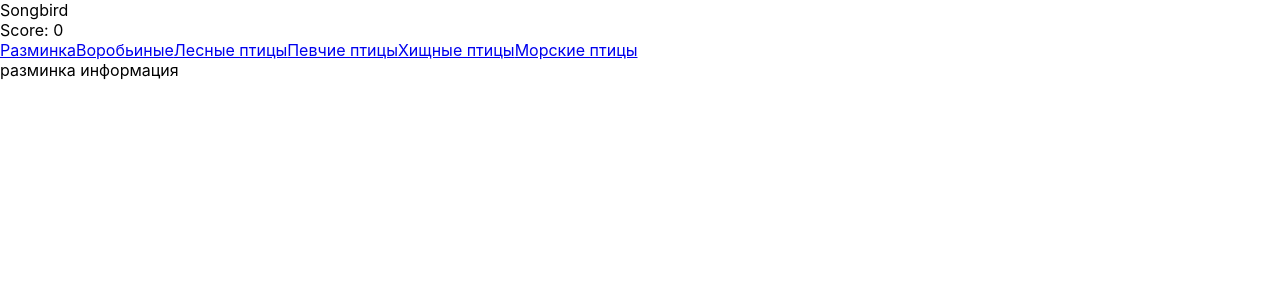
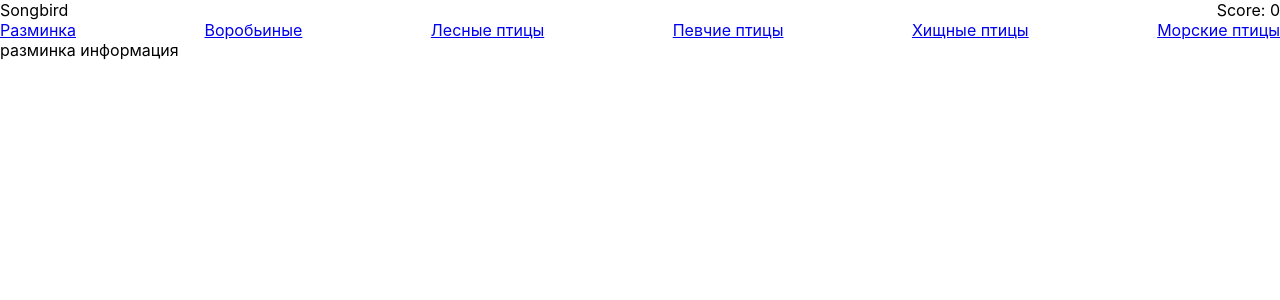
Before and after one commit to mrINEX/songbird, a React (Create React App) app: page / in a window 1280 px wide. Shown: the top 300 px of the page. Built offline with nearby package versions, Linux system fonts and the light colour scheme.

Commit message:
feat: add style

```diff
--- a/src/App.js
+++ b/src/App.js
@@ -2,30 +2,14 @@ import React from 'react';
 import {
   BrowserRouter, Switch, Route, Redirect
 } from 'react-router-dom';
-import TypeButton from './components/typebutton.header';
-
-const typeBirds = [
-  ['Разминка', '/warm-up'],
-  ['Воробьиные', '/passerines'],
-  ['Лесные птицы', '/forest_birds'],
-  ['Певчие птицы', '/song_birds'],
-  ['Хищные птицы', '/predator_birds'],
-  ['Морские птицы', '/sea_birds']
-];
+import Header from './header/header';
 
 function App() {
   return (
     <BrowserRouter>
-      <header>
-        <div>Songbird</div>
-        <div>Score: <span>0</span></div>
-        {typeBirds.map((birds, index) => {
-          const [type, link] = birds;
-          return <TypeButton title={type} link={link}/>
-        })}
-      </header>
+      <Header />
       <Switch>
-        <div className="App">
+        <div className="app">
           разминка информация
         </div>
       </Switch>
--- /dev/null
+++ b/src/header/header.js
@@ -0,0 +1,31 @@
+import React from 'react';
+import TypeButton from './typebutton.header';
+import './header.scss';
+
+const typeBirds = [
+  ['Разминка', '/warm-up'],
+  ['Воробьиные', '/passerines'],
+  ['Лесные птицы', '/forest_birds'],
+  ['Певчие птицы', '/song_birds'],
+  ['Хищные птицы', '/predator_birds'],
+  ['Морские птицы', '/sea_birds']
+];
+
+const Header = () => {
+  return (
+    <header>
+      <div className="header_score">
+        <div>Songbird</div>
+        <div>Score: <span>0</span></div>
+      </div>
+      <div className="header_type-birds">
+        {typeBirds.map((birds, index) => {
+          const [type, link] = birds;
+          return <TypeButton title={type} link={link} key={`${index.toString()}header`}/>
+        })}
+      </div>
+    </header>
+  )
+}
+
+export default Header;
--- /dev/null
+++ b/src/header/header.scss
@@ -0,0 +1,7 @@
+@import '../scss/style.scss';
+
+.header_score,
+.header_type-birds {
+  display: flex;
+  justify-content: space-between;
+}
--- /dev/null
+++ b/src/scss/abstract/_constants.scss
@@ -0,0 +1,4 @@
+$laptop-width: 1200px;
+$tablet-width: 1040px;
+$mobile-big-width: 650px;
+$mobile-small-width: 540px;
--- /dev/null
+++ b/src/scss/abstract/_mixins.scss
@@ -0,0 +1,20 @@
+@mixin font($size, $weight) {
+  font-size: $size;
+  font-weight: $weight;
+}
+
+@mixin media-laptop {
+  @media (max-width: $laptop-width) { @content; }
+}
+
+@mixin media-tablet {
+  @media (max-width: $tablet-width) { @content; }
+}
+
+@mixin media-mobiles-big {
+  @media (max-width: $mobile-big-width) { @content; }
+}
+
+@mixin media-mobiles-small {
+  @media (max-width: $mobile-small-width) { @content; }
+}
--- /dev/null
+++ b/src/scss/style.scss
@@ -0,0 +1,3 @@
+// abstracts
+@import "./abstract/constants";
+@import "./abstract/mixins";
```
Also changed, not shown: src/header/typebutton.header.js (renamed from src/components/typebutton.header.js), 2 other files (tests, documents, lock files or other folders).
